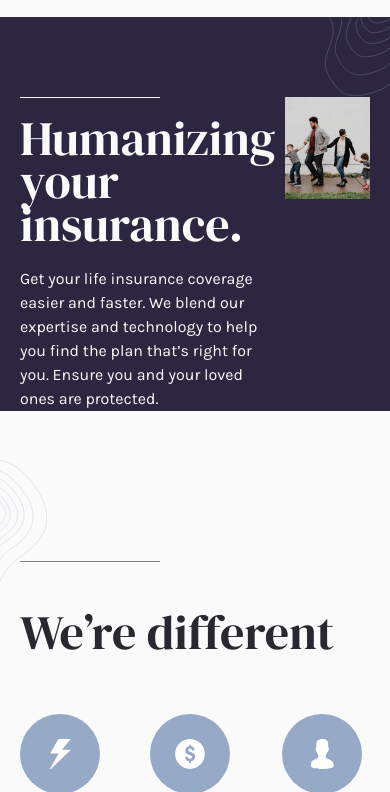
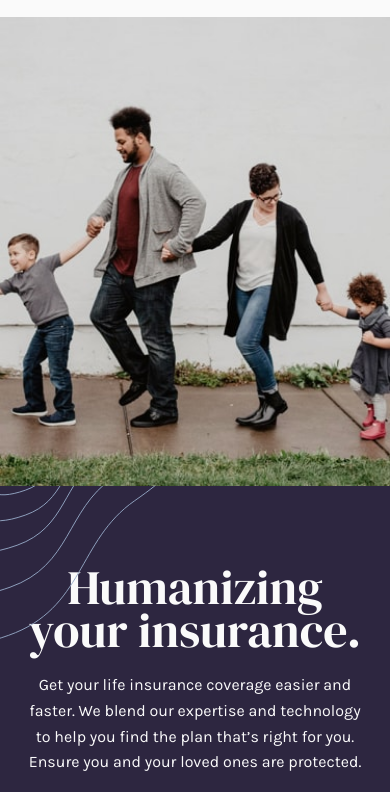
Before and after one commit to joaovictorperes/insure, a plain HTML site: page index.html in a window 390 px wide. Shown: the part 55-847 px from the top of the page. Drawn offline with Linux system fonts and the light colour scheme.

Commit message:
responsive-introduction-upgrade-25-01-22

```diff
--- a/css/home/introduction.css
+++ b/css/home/introduction.css
@@ -2,9 +2,9 @@
   display: grid;
   grid-template-columns: 1fr 1fr;
   gap: 10px;
-  padding: 80px 0px;
+  padding: 100px 0px;
   background-color: var(--color-p1);
-  box-shadow: inset 0px -250px var(--color-3);
+  box-shadow: inset 0px -300px var(--color-3);
   position: relative;
 }
 
@@ -36,7 +36,7 @@
   display: grid;
   align-content: flex-start;
   gap: 30px;
-  padding-top: 50px;
+  padding: 60px 0px;
   position: relative;
 }
 
@@ -139,10 +139,6 @@
     box-shadow: inset 0px -150px var(--color-3);
   }
 
-  .introduction-content img {
-    max-width: 500px;
-  }
-
   .introduction-content::before {
     width: 30%;
     height: 60%;
@@ -153,7 +149,7 @@
   }
 
   .introduction-grid {
-    padding-top: 20px;
+    padding: 20px 0px;
     gap: 20px;
   }
 
@@ -166,3 +162,65 @@
     font-size: 2rem;
   }
 }
+
+@media (max-width: 750px) {
+  .introduction-content {
+    grid-template-columns: 1fr;
+    grid-template-rows: auto 1fr;
+    justify-items: center;
+    align-items: center;
+    box-shadow: none;
+    text-align: center;
+    gap: 0px;
+  }
+
+  .introduction-content::after,
+  .introduction-content::before {
+    content: none;
+  }
+
+  .introduction-content picture {
+    width: 100%;
+    height: auto;
+    object-fit: contain;
+    grid-row: 1;
+  }
+
+  .introduction-content.container {
+    padding: 0px 0px;
+  }
+
+  .introduction-grid {
+    max-width: 70ch;
+    justify-items: center;
+    padding: 80px 20px;
+  }
+
+  .introduction-grid::before {
+    content: "";
+    position: absolute;
+    background: url(../../images/bg-pattern-intro-left-mobile.svg) no-repeat top
+      left;
+    background-size: contain;
+    left: 0px;
+    top: 0px;
+    width: 40%;
+    height: 70%;
+  }
+
+  .introduction-grid::after {
+    content: "";
+    position: absolute;
+    background: url(../../images/bg-pattern-intro-right-mobile.svg) no-repeat
+      bottom right;
+    background-size: contain;
+    right: 0px;
+    bottom: -180px;
+    width: 40%;
+    height: 70%;
+  }
+
+  .introduction-grid h1::before {
+    content: none;
+  }
+}
--- a/css/utility/components.css
+++ b/css/utility/components.css
@@ -21,7 +21,7 @@ a.button {
   }
 }
 
-@media (max-width: 920px) {
+@media (max-width: 900px) {
   .container {
     padding-left: 20px;
     padding-right: 20px;
--- a/css/utility/typography.css
+++ b/css/utility/typography.css
@@ -1,9 +1,9 @@
 .font-p1 {
-  font: 400 1rem/1.5 "Karla", sans-serif;
+  font: 400 1rem/1.6 "Karla", sans-serif;
 }
 
 .font-p2 {
-  font: 700 1rem/1.5 "Karla", sans-serif;
+  font: 700 1rem/1.6 "Karla", sans-serif;
 }
 
 .font-t {
--- a/index.html
+++ b/index.html
@@ -51,7 +51,10 @@
           </p>
           <a class="button" href="./">View plans</a>
         </div>
-        <img src="./images/image-intro-desktop.jpg" width="540" height="650" alt="happy family walking">
+        <picture>
+          <source media="(max-width: 750px)" srcset="./images/image-intro-mobile.jpg">
+          <img src="./images/image-intro-desktop.jpg" width="540" height="650" alt="happy family walking">
+        </picture>
       </div>
       <div class="introduction-information container">
         <h1 class="font-t color-3">We’re different</h1>
```
